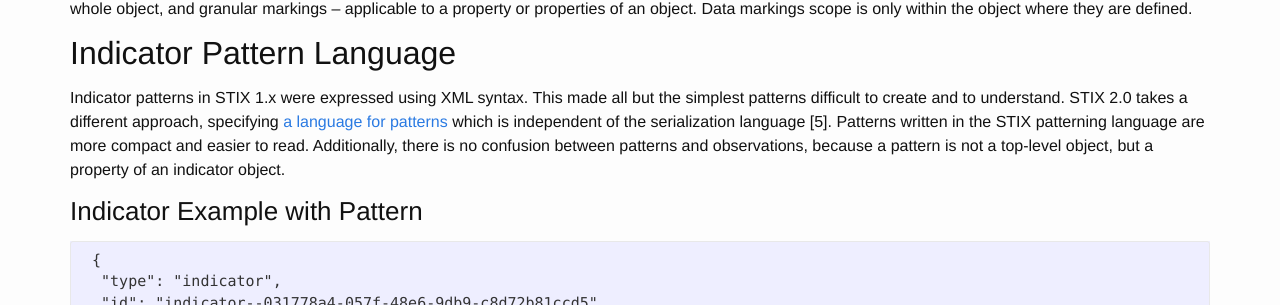
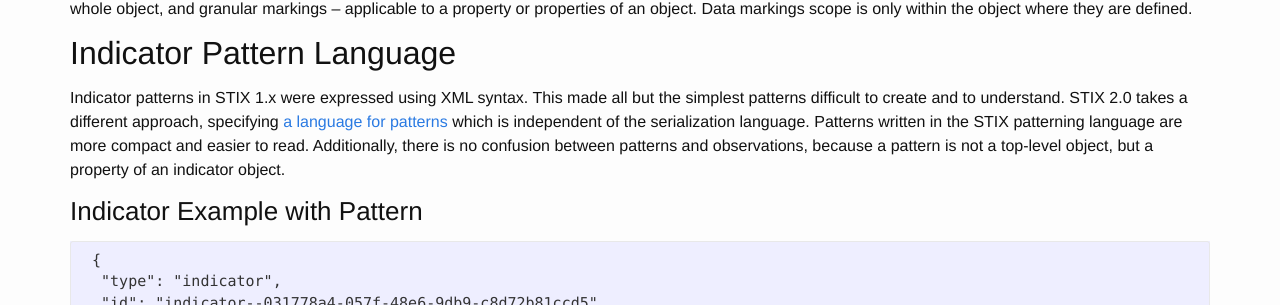
Before and after one commit to oasis-open/cti-documentation, a Jekyll site: the page built from stix/compare.md, in a window 1280 px wide and 900 px high, scrolled down 2025 px. Shown: the part 147-452 px from the top of the window. Built offline with Jekyll 4.4.1, drawn with Linux system fonts in a browser that asks for light colours; some of the changed text lies outside the part shown.

````diff
--- a/stix/compare.md
+++ b/stix/compare.md
@@ -48,7 +48,7 @@ The generic TTP (tactics, techniques, procedures) and Exploit Target types from
  }
 ```
 
-## Relationships as top-level objects
+## Relationships as Top-Level Objects
 
 STIX 2.0 introduces a top-level [Relationship object](https://docs.google.com/document/d/1IcA5KhglNdyX3tO17bBluC5nqSf70M5qgK9nuAoYJgw/edit#heading=h.l326yout8qc1), which links two other top-level objects via a named relationship type. STIX 2.0 content can be thought of as a connected graph, where nodes are SDOs and edges are Relationship Objects. The STIX 2.0 specification suggests different named relationships, but content producers are able to define their own. In STIX 1.x relationships were “embedded” in other objects. The types of relationships supported was restricted by the STIX 1.x specification. Because STIX 1.x relationships themselves were not top-level objects, you could not express a relationship between two objects without changing one of them. In CTI, it is often desirable for others to assert a relationship. Using this new Relationship object, others, besides the original content creator, can add to the shared knowledge in an independent way.
 
@@ -84,7 +84,7 @@ However, the need to incorporate concepts not yet in the specification is enable
 
 ## Indicator Pattern Language
 
-Indicator patterns in STIX 1.x were expressed using XML syntax. This made all but the simplest patterns difficult to create and to understand. STIX 2.0 takes a different approach, specifying [a language for patterns](https://docs.google.com/document/d/1suvd7z7YjNKWOwgko-vJ84jfGuxSYZjOQlw5leCswPY) which is independent of the serialization language \[5\]. Patterns written in the STIX patterning language are more compact and easier to read. Additionally, there is no confusion between patterns and observations, because a pattern is not a top-level object, but a property of an indicator object.
+Indicator patterns in STIX 1.x were expressed using XML syntax. This made all but the simplest patterns difficult to create and to understand. STIX 2.0 takes a different approach, specifying [a language for patterns](https://docs.google.com/document/d/1suvd7z7YjNKWOwgko-vJ84jfGuxSYZjOQlw5leCswPY) which is independent of the serialization language. Patterns written in the STIX patterning language are more compact and easier to read. Additionally, there is no confusion between patterns and observations, because a pattern is not a top-level object, but a property of an indicator object.
 
 ### Indicator Example with Pattern
 
````
Also changed, not shown: other parts of stix/compare.md (+2 -2 lines), index.md (+2 -2 lines), stix/about.md (+3 -3 lines), stix/resources.md (+1 -1 lines), stix/walkthrough.md (+2 -2 lines).
